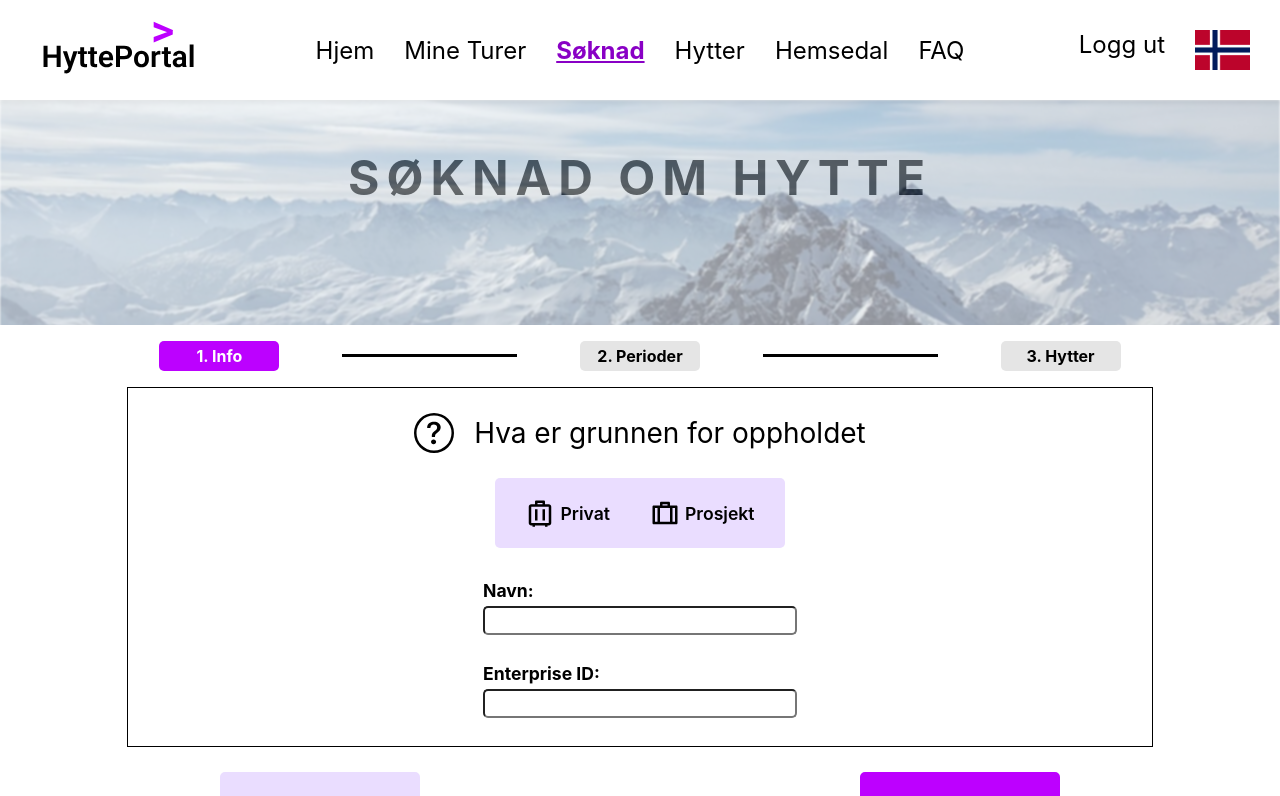
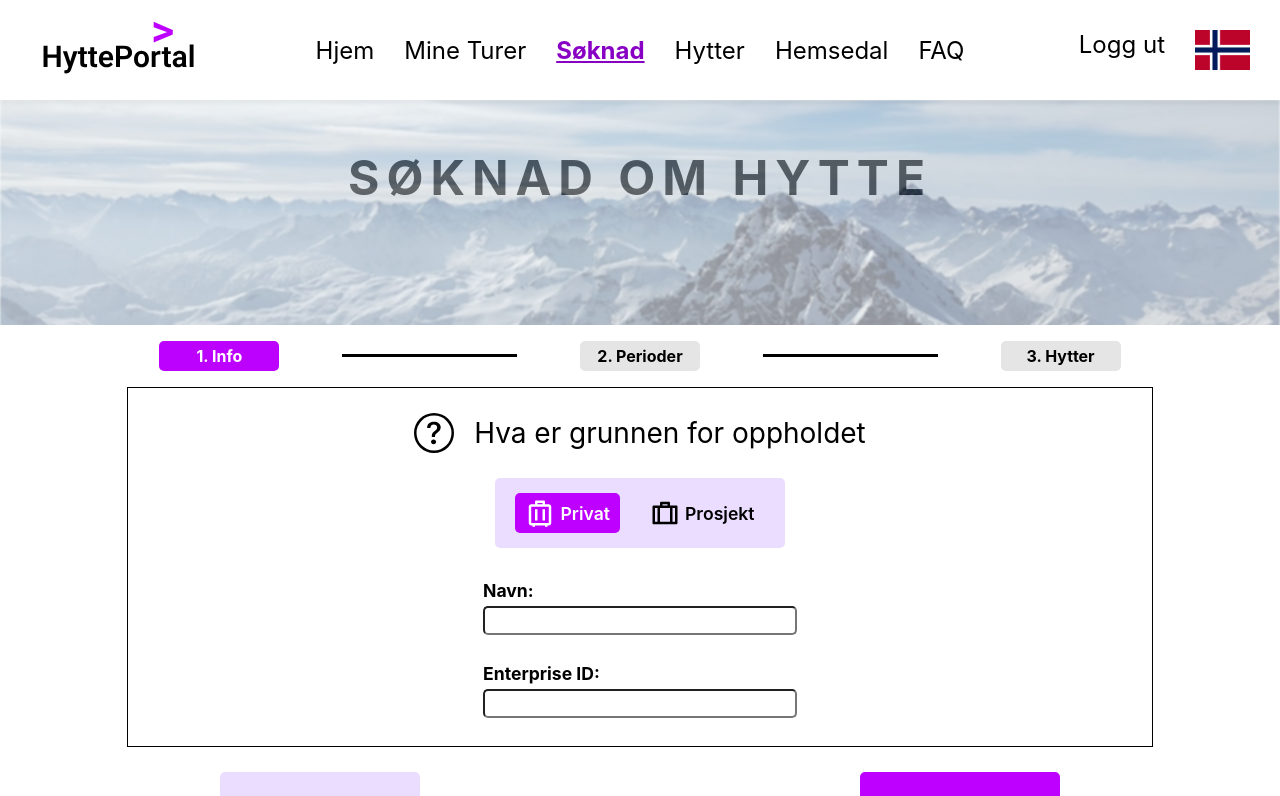
Before and after one commit to oyvind0402/AppForHyttegruppen, a React (Create React App) app in the folder frontend/: page /soknad in a window 1280 px wide. Shown: the top 796 px of the page. Built offline with nearby package versions, Linux system fonts and the light colour scheme.

Commit message:
soknad step1 fully functional

```diff
--- a/frontend/src/components/Soknad/Soknad.js
+++ b/frontend/src/components/Soknad/Soknad.js
@@ -11,21 +11,59 @@ const Soknad = () => {
   const loginContext = useContext(LoginContext);
   const loggedIn = loginContext.loggedIn;
   const [page, setPage] = useState(1);
-  const [formData, setFormData] = useState();
+  const [formData, setFormData] = useState({
+    UserID: '',
+    AccentureId: '',
+    TripPurpose: '',
+    Period: [],
+    NumberOfCabins: 0,
+    Cabins: [],
+    CabinsWons: '',
+    Winner: false,
+  });
 
-  function nextPage() {
+  const nextPage = (data) => {
+    if (page === 1) {
+      setFormData({
+        ...formData,
+        UserID: data.UserId,
+        AccentureId: data.AccentureId,
+        TripPurpose: data.TripPurpose,
+      });
+    }
+
+    if (page === 2) {
+      setFormData({
+        ...formData,
+        Period: data.Period,
+      });
+    }
+
     if (page < 3) setPage(page + 1);
-  }
+    console.log(formData);
+  };
 
   function previousPage() {
     if (page != 1) setPage(page - 1);
+    console.log(formData);
   }
 
   const clickOnProgressbar = (newPage) => {
     setPage(newPage);
   };
 
-  function nullstillForm() {}
+  function nullstillForm() {
+    setFormData({
+      UserID: '',
+      AccentureId: '',
+      TripPurpose: '',
+      Period: [],
+      NumberOfCabins: 0,
+      Cabins: [],
+      CabinsWons: '',
+      Winner: false,
+    });
+  }
 
   function completeForm() {}
 
@@ -35,7 +73,11 @@ const Soknad = () => {
       <Progressbar page={page} clickOnProgressbar={clickOnProgressbar} />
       <div className="content-soknad">
         {page === 1 && (
-          <Step1 nextPage={nextPage} nullstillForm={nullstillForm} />
+          <Step1
+            nextPage={nextPage}
+            nullstillForm={nullstillForm}
+            formData={formData}
+          />
         )}
         {page === 2 && (
           <Step2 nextPage={nextPage} previousPage={previousPage} />
--- a/frontend/src/components/Soknad/Steps/Step1.js
+++ b/frontend/src/components/Soknad/Steps/Step1.js
@@ -2,8 +2,39 @@ import { BsQuestionCircle } from 'react-icons/bs';
 import { RiSuitcase2Line, RiSuitcaseLine } from 'react-icons/ri';
 import './Steps.css';
 import './Step1.css';
+import { useEffect, useState } from 'react';
 
 const Step1 = (props) => {
+  useEffect(() => {
+    console.log(props.formData);
+    document.querySelector('input[id="name"]').value = props.formData.UserID;
+    document.querySelector('input[id="EnterpriseID"]').value =
+      props.formData.AccentureId;
+
+    const TripPurpose = props.formData.TripPurpose;
+    if (TripPurpose === 'prosjekt') {
+      document.querySelector('input[id="prosjekt"]').checked = true;
+    } else {
+      document.querySelector('input[id="privat"]').checked = true;
+    }
+  });
+
+  const submitStep1 = () => {
+    const newUserId = document.getElementById('name').value;
+    const newAccentureId = document.getElementById('EnterpriseID').value;
+    const newTripPurpose = document.querySelector(
+      'input[name="purpose-trip"]:checked'
+    ).value;
+
+    const step1Data = {
+      UserId: newUserId,
+      AccentureId: newAccentureId,
+      TripPurpose: newTripPurpose,
+    };
+
+    props.nextPage(step1Data);
+  };
+
   return (
     <>
       <div className="step-soknad">
@@ -20,6 +51,7 @@ const Step1 = (props) => {
               id="privat"
               name="purpose-trip"
               value="privat"
+              checked
             />
             <label className="soknad-radio-text" for="privat">
               <RiSuitcase2Line className="soknad-step1-icon" />
@@ -65,7 +97,7 @@ const Step1 = (props) => {
           Avbryt
         </button>
 
-        <button className="btn small" onClick={props.nextPage}>
+        <button className="btn small" onClick={submitStep1}>
           Neste
         </button>
       </div>
```
